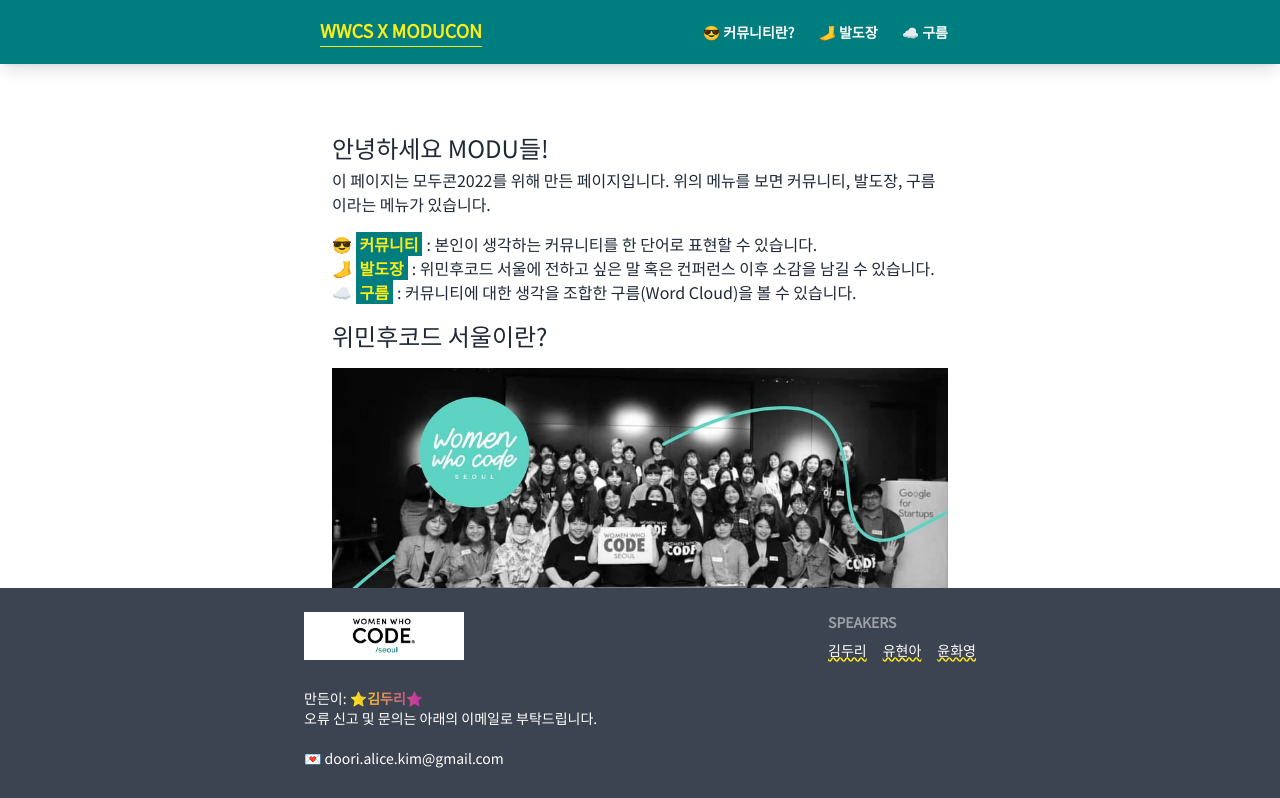
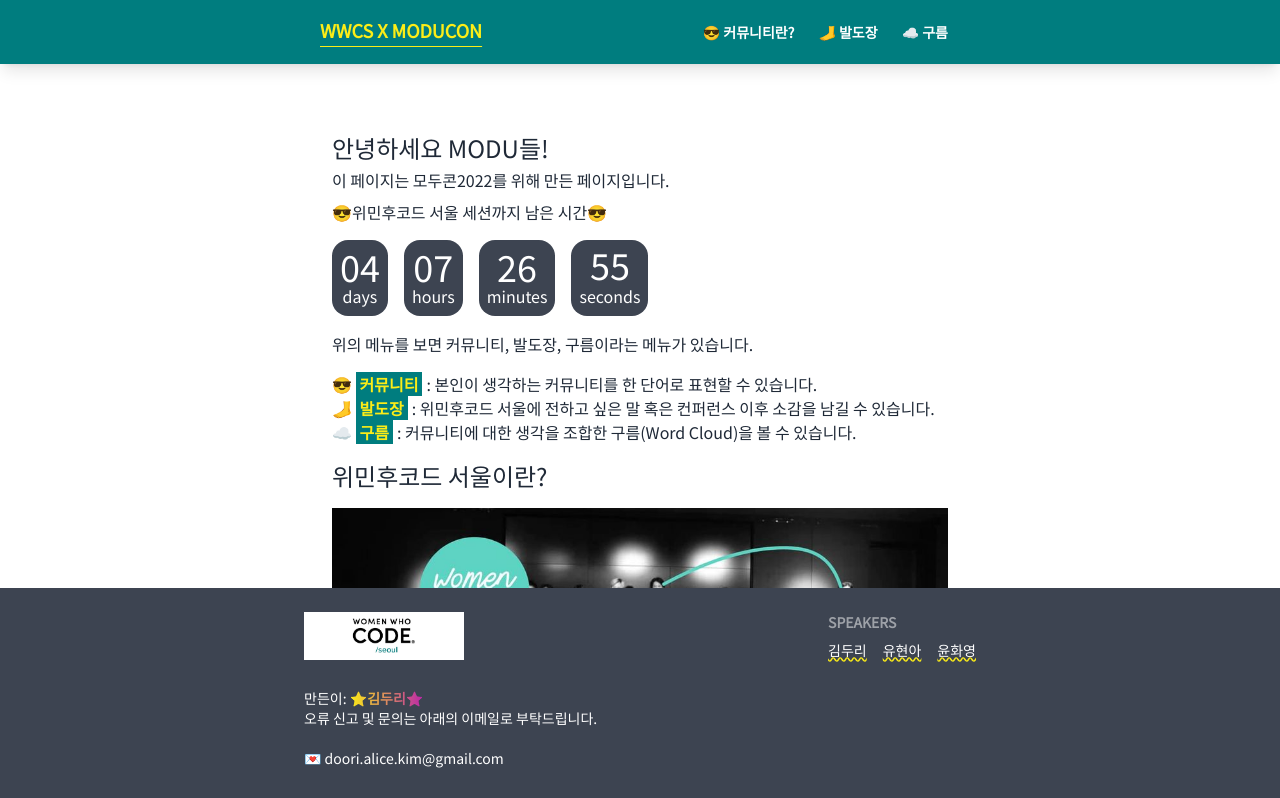
Before and after one commit to gollumnima/wwcs_with_moducon2022, a React (Create React App) app: page / in a window 1280 px wide. Shown: the top 798 px of the page. Built offline with nearby package versions, Linux system fonts and the light colour scheme; no server answers.

Commit message:
[modify] count down 추가

```diff
--- a/src/pages/Main/index.tsx
+++ b/src/pages/Main/index.tsx
@@ -1,9 +1,56 @@
+import { useEffect } from 'react';
+import { useReducerState } from 'src/utils/index';
 import { useColors } from '../../utils/useColors';
 import styles from './main.module.css';
+import { CustomCSS } from './types';
 
 const { listWithCommunity, listWithFootPrint, listWithCloud } = styles;
 export const Main = () => {
   const { mainColor } = useColors();
+  const [state, setState] = useReducerState({
+    days: 0,
+    hours: 0,
+    minutes: 0,
+    seconds: 0,
+  });
+
+  useEffect(() => {
+    const interval = setInterval(() => {
+      const now = new Date().getTime();
+      const countDownDate = new Date('2022-12-15 14:30:00').getTime();
+      const distance = countDownDate - now;
+      const isOver = now > countDownDate;
+
+      if (isOver) {
+        setState({
+          days: 0,
+          hours: 0,
+          minutes: 0,
+          seconds: 0,
+        });
+        clearInterval(interval);
+        return undefined;
+      }
+
+      const days = Math.floor(distance / (1000 * 60 * 60 * 24));
+      const hours = Math.floor((distance % (1000 * 60 * 60 * 24)) / (1000 * 60 * 60));
+      const minutes = Math.floor((distance % (1000 * 60 * 60)) / (1000 * 60));
+      const seconds = Math.floor((distance % (1000 * 60)) / 1000);
+
+      return setState({
+        days,
+        hours,
+        minutes,
+        seconds,
+      });
+    }, 1000);
+    return () => clearInterval(interval);
+  }, []);
+
+  const {
+    days, hours, minutes, seconds,
+  } = state;
+
   return (
     <div className="mx-5 mt-5">
       <h1 className="text-2xl">안녕하세요 MODU들!</h1>
@@ -11,6 +58,33 @@
         <span>
           이 페이지는 모두콘2022를 위해 만든 페이지입니다.&nbsp;
         </span>
+        <h1 className="mt-2">😎위민후코드 서울 세션까지 남은 시간😎</h1>
+        <div className="grid grid-flow-col gap-4 text-center auto-cols-max my-4">
+          <div className="flex flex-col p-2 bg-neutral rounded-box text-neutral-content place-items-center">
+            <span className="font-mono text-4xl countdown">
+              <span style={{ '--value': days } as CustomCSS} />
+            </span>
+            days
+          </div>
+          <div className="flex flex-col p-2 bg-neutral rounded-box text-neutral-content place-items-center">
+            <span className="font-mono text-4xl countdown">
+              <span style={{ '--value': hours } as CustomCSS} />
+            </span>
+            hours
+          </div>
+          <div className="flex flex-col p-2 bg-neutral rounded-box text-neutral-content place-items-center">
+            <span className="font-mono text-4xl countdown">
+              <span style={{ '--value': minutes } as CustomCSS} />
+            </span>
+            minutes
+          </div>
+          <div className="flex flex-col p-2 bg-neutral rounded-box text-neutral-content place-items-center">
+            <span className="font-mono text-4xl countdown">
+              <span style={{ '--value': seconds } as CustomCSS} />
+            </span>
+            seconds
+          </div>
+        </div>
         <span>
           위의 메뉴를 보면 커뮤니티, 발도장, 구름이라는 메뉴가 있습니다.
         </span>
--- /dev/null
+++ b/src/pages/Main/types.ts
@@ -0,0 +1,5 @@
+import { CSSProperties } from 'react';
+
+export interface CustomCSS extends CSSProperties {
+  '--value': number;
+}
```
